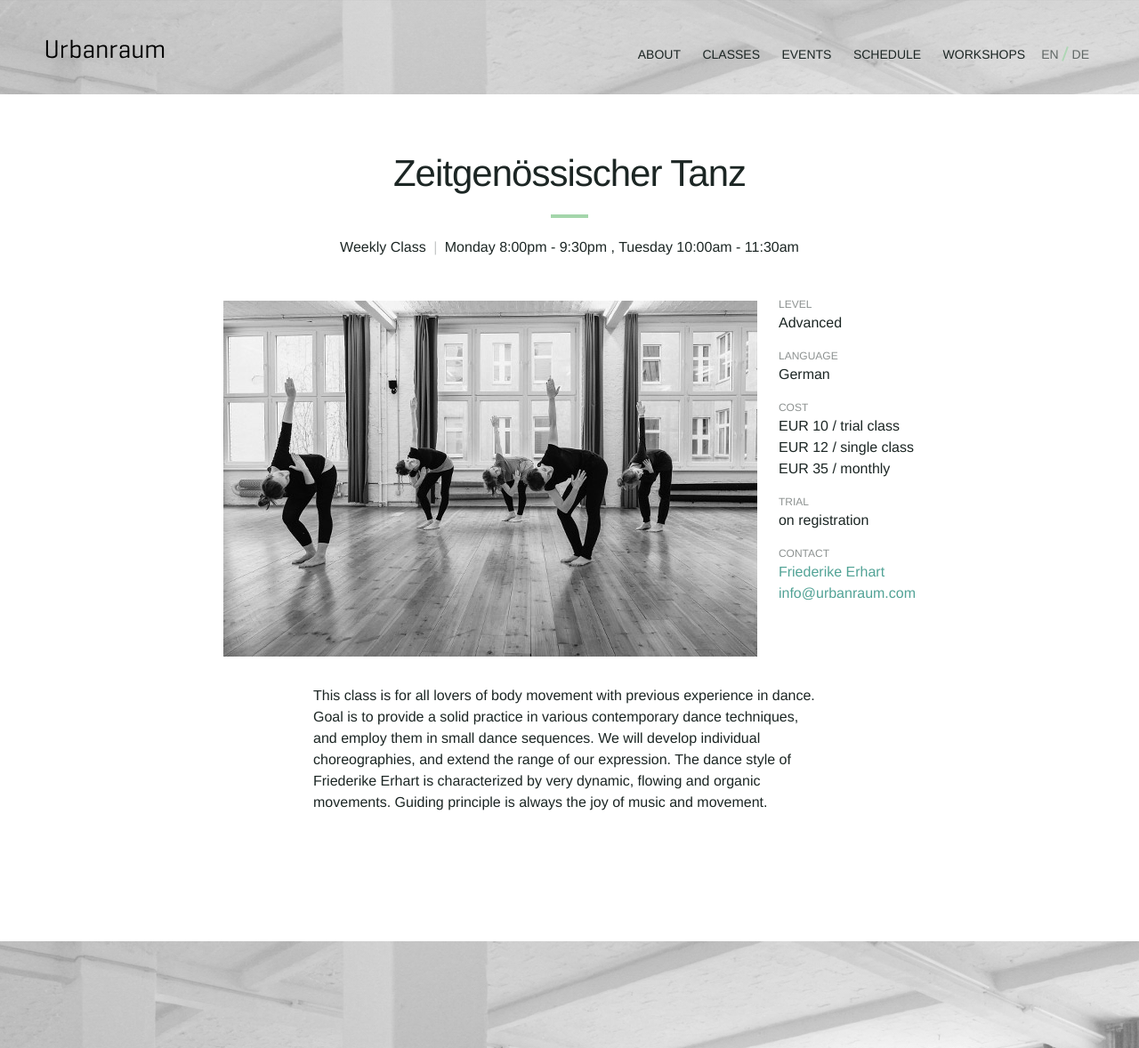
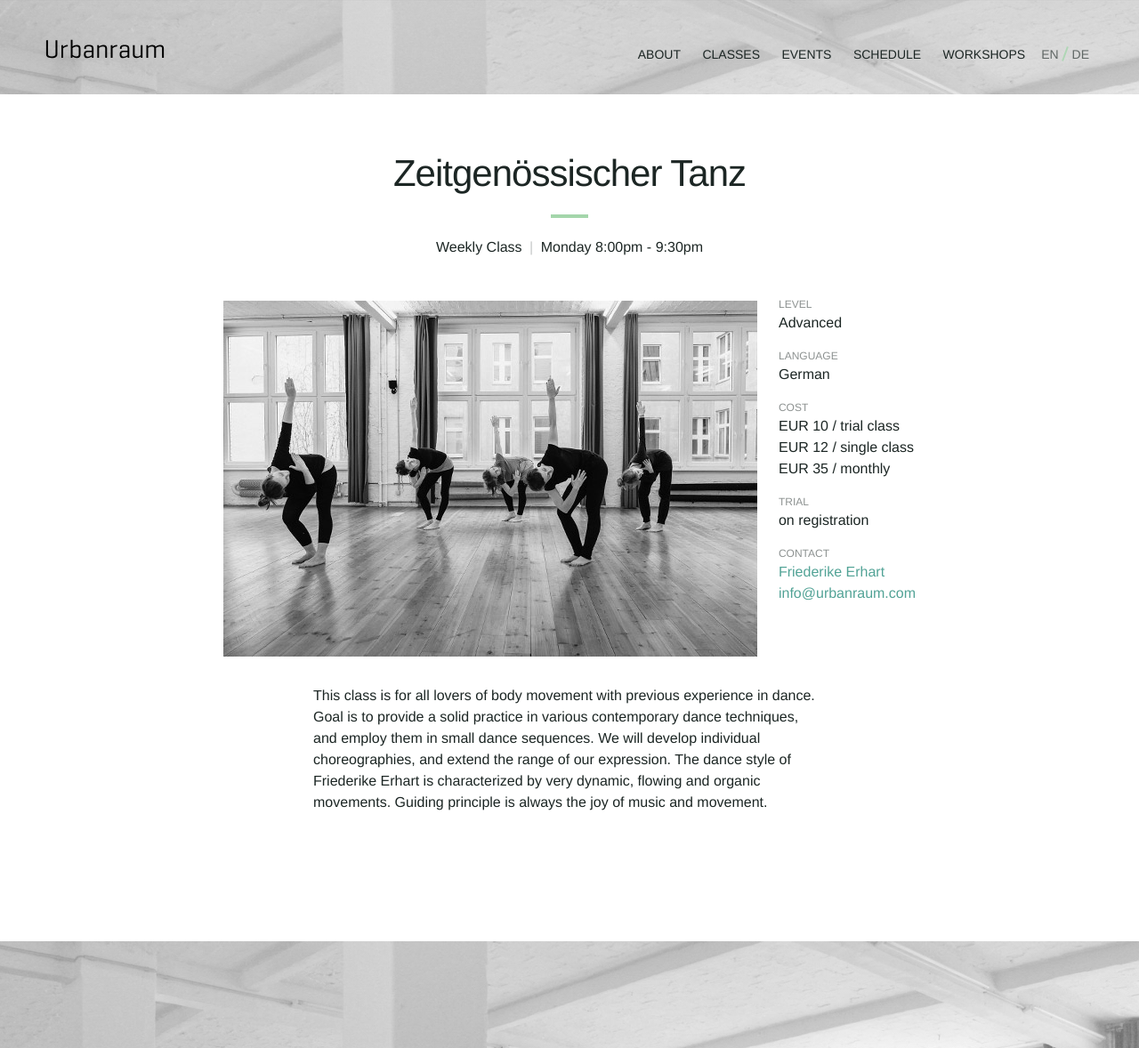
Before and after one commit to Kriesse/urbanraum, a Jekyll site: the page built from _classes/zeitgenoessischer-tanz.md, in a window 1280 px wide. Shown: the whole page at 89% size. Built offline with Jekyll 4.4.1, drawn with Linux system fonts in a browser that asks for light colours; nearby versions of some CDN libraries.

Commit message:
Update zeitgenoessischer-tanz.md

```diff
--- a/_classes/zeitgenoessischer-tanz.md
+++ b/_classes/zeitgenoessischer-tanz.md
@@ -6,9 +6,7 @@ schedule:
     start: "8:00pm"
     end: "9:30pm"
     schedule:
-  - day: "tuesday"
-    start: "10:00am"
-    end: "11:30am"
+
 image: "class-contemporary-01.jpg"
 
 title_en:  "Zeitgenössischer Tanz"
```
